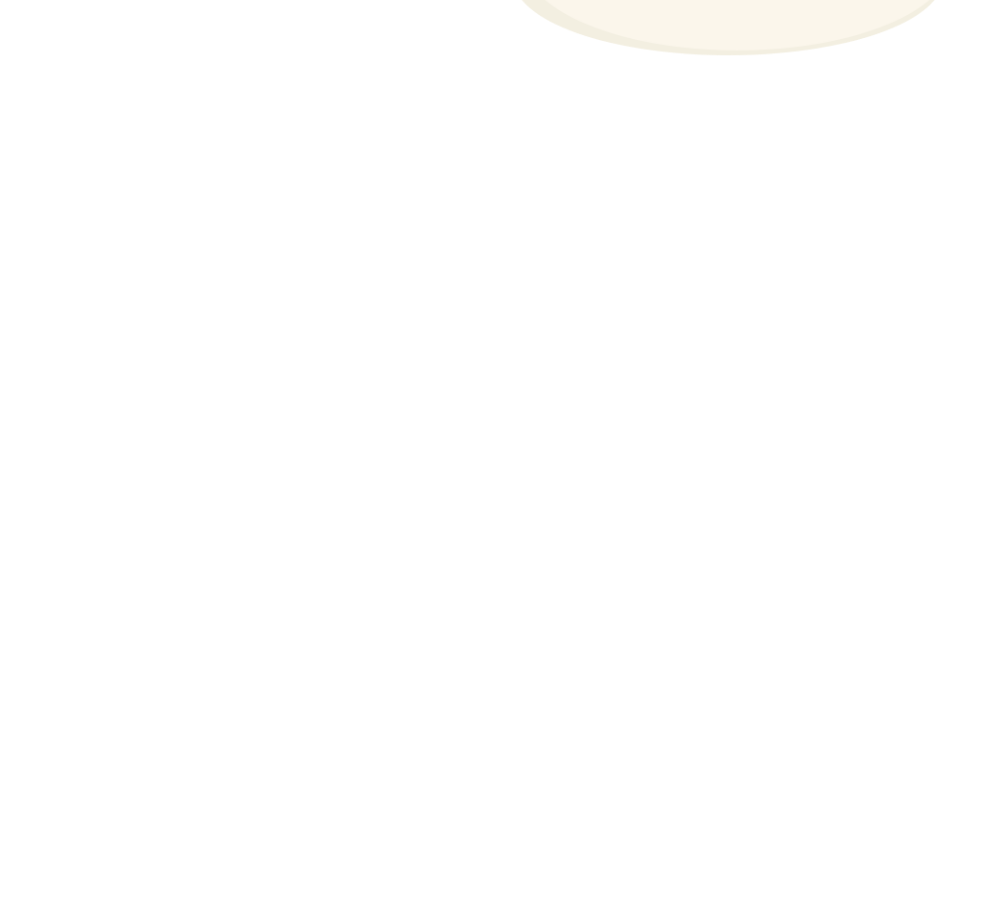
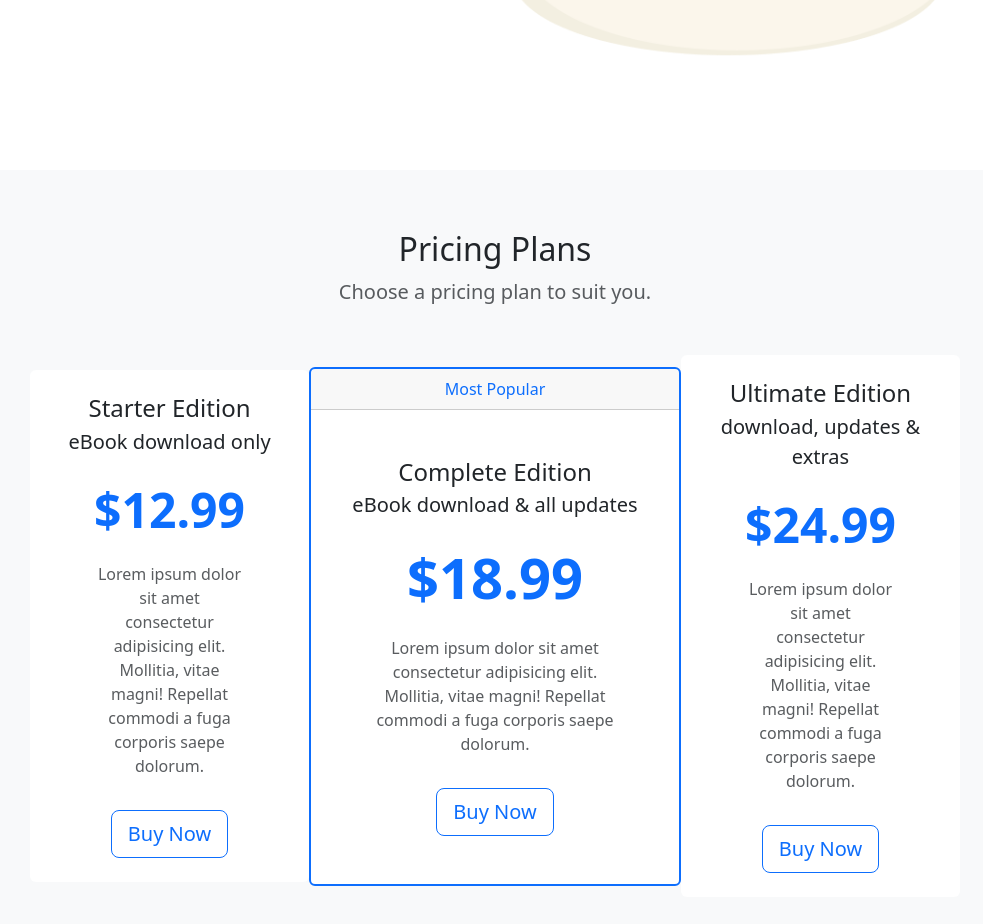
Before and after one commit to tree1109/WebFrontEndPractice, a plain HTML site: page bootstrap5/index.html in a window 1280 px wide. Shown: the part 556-1480 px from the top of the page, without its empty margins (145-1128 px from the left). Before the commit the page ends 800 px from the top, so only its background shows below. Drawn offline with nearby package versions, Linux system fonts and the light colour scheme.

Commit message:
add cards, BS5 course 10

```diff
--- a/bootstrap5/index.html
+++ b/bootstrap5/index.html
@@ -68,12 +68,66 @@
   </section>
 
   <!-- pricing plans -->
+  <section id="pricing" class="bg-light mt-5">
+    <div class="container-lg">
+      <div class="text-center">
+        <h2>Pricing Plans</h2>
+        <p class="lead text-muted">Choose a pricing plan to suit you.</p>
+      </div>
+
+      <div class="row my-5 align-items-center justify-content-center g-0">
+
+        <div class="col-8 col-lg-4 col-xl-3">
+          <div class="card border-0">
+            <div class="card-body text-center py-4">
+              <h4 class="card-title">Starter Edition</h4>
+              <p class="lead card-subtitle">eBook download only</p>
+              <p class="display-5 my-4 text-primary fw-bold">$12.99</p>
+              <p class="card-text mx-5 text-muted d-none d-lg-block">Lorem ipsum dolor sit amet consectetur adipisicing elit. Mollitia, vitae magni! Repellat commodi a fuga corporis saepe dolorum.</p>
+              <a href="#" class="btn btn-outline-primary btn-lg mt-3">
+                Buy Now
+              </a>
+            </div>
+          </div>
+        </div>
+
+        <div class="col-9 col-lg-4">
+          <div class="card border-primary border-2">
+            <div class="card-header text-center text-primary">Most Popular</div>
+            <div class="card-body text-center py-5">
+              <h4 class="card-title">Complete Edition</h4>
+              <p class="lead card-subtitle">eBook download & all updates</p>
+              <p class="display-4 my-4 text-primary fw-bold">$18.99</p>
+              <p class="card-text mx-5 text-muted d-none d-lg-block">Lorem ipsum dolor sit amet consectetur adipisicing elit. Mollitia, vitae magni! Repellat commodi a fuga corporis saepe dolorum.</p>
+              <a href="#" class="btn btn-outline-primary btn-lg mt-3">
+                Buy Now
+              </a>
+            </div>
+          </div>
+        </div>
+
+        <div class="col-8 col-lg-4 col-xl-3">
+          <div class="card border-0">
+            <div class="card-body text-center py-4">
+              <h4 class="card-title">Ultimate Edition</h4>
+              <p class="lead card-subtitle">download, updates & extras</p>
+              <p class="display-5 my-4 text-primary fw-bold">$24.99</p>
+              <p class="card-text mx-5 text-muted d-none d-lg-block">Lorem ipsum dolor sit amet consectetur adipisicing elit. Mollitia, vitae magni! Repellat commodi a fuga corporis saepe dolorum.</p>
+              <a href="#" class="btn btn-outline-primary btn-lg mt-3">
+                Buy Now
+              </a>
+            </div>
+          </div>
+        </div>
+
+      </div>
+    </div>
+  </section>
 
   <!-- topics at a glance -->
 
+
   <!-- reviews list -->
-
-
 
 
 
```
